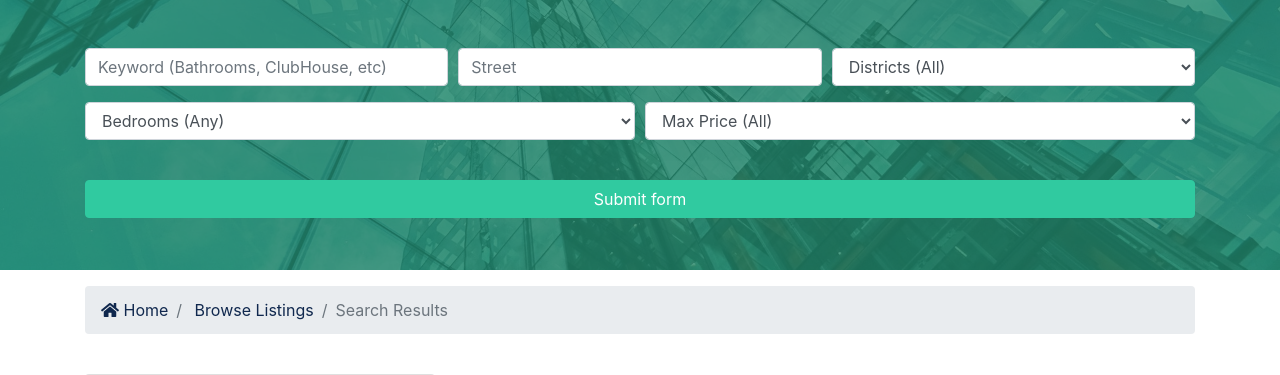
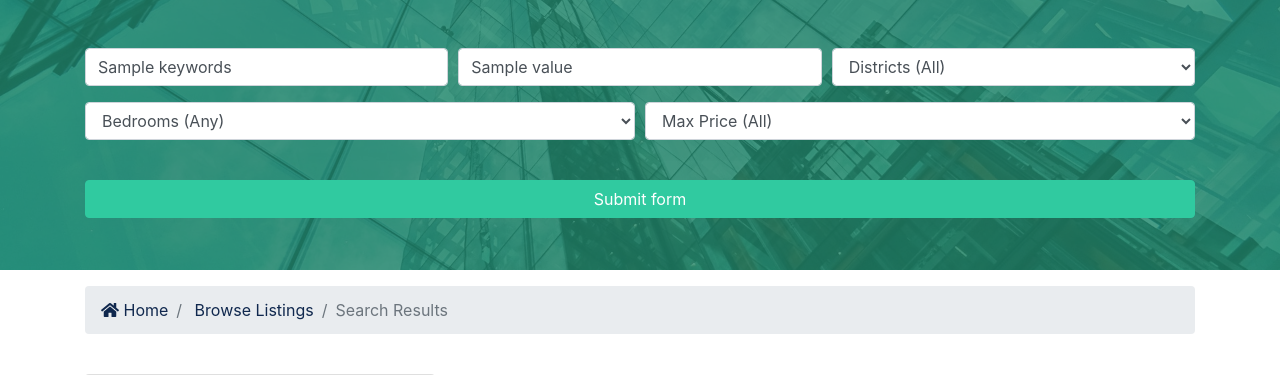
Before and after one commit to sk011094/hkct, a Django app: template templates/listings/search.html in a window 1280 px wide. Shown: the part 164-539 px from the top of the page. Run offline with Django 4.2, Linux system fonts and the light colour scheme; tables that the repository leaves empty hold one stand-in row (values such as "Sample post"); the template is opened without the code that fills it: values that come from a table or form of the project are taken from there, most other values are stand-ins (such as "Sample title", 1, 10 or a date in 2020); grey boxes marked "Sample" are stand-in pictures; some libraries are stand-ins or nearby versions.

Commit message:
step 13:redo the search page and link index and seachl result 11/09

```diff
--- a/listings/models.py
+++ b/listings/models.py
@@ -1,6 +1,7 @@
 from django.db import models
 from datetime import datetime
 from realtors.models import Realtor
+from listings.choices import district_choices
 
 # Create your models here.
 class Listing(models.Model):
@@ -8,7 +9,7 @@ class Listing(models.Model):
     title = models.CharField(max_length=200)
     address = models.CharField(max_length=200)
     street = models.CharField(max_length=200)
-    district = models.CharField(max_length=50)
+    district = models.CharField(max_length=50,choices=district_choices.items())
     description = models.TextField(blank=True)
     price = models.IntegerField()
     bedrooms = models.IntegerField()
--- a/templates/listings/search.html
+++ b/templates/listings/search.html
@@ -4,7 +4,7 @@
     <div class="container">
       <div class="row text-center">
         <div class="col-md-12">
-          <form action="search.html">
+          <form action={% url "search" %}>
             <!-- Form Row 1 -->
             <div class="form-row">
               <div class="col-md-4 mb-3">
@@ -13,17 +13,19 @@
                   type="text"
                   name="keywords"
                   class="form-control"
+                  value="{{values.keywords}}"
                   placeholder="Keyword (Bathrooms, ClubHouse, etc)"
                 />
               </div>
 
               <div class="col-md-4 mb-3">
-                <label class="sr-only">City</label>
+                <label class="sr-only">Title</label>
                 <input
                   type="text"
-                  name="Street"
+                  name="title"
                   class="form-control"
-                  placeholder="Street"
+                  placeholder="Title"
+                  value="{{values.title}}"
                 />
               </div>
 
@@ -35,7 +37,9 @@
                     Districts (All)
                   </option>
                   {% for key,value in district_choices.items %}
-                  <option value="{{key}}">{{value}}</option>
+                  <option value="{{key}}"
+                  {% if key == values.District %} selected {% endif %}
+                  >{{value}}</option>
                   {% endfor %}
 
                 </select>
@@ -51,7 +55,9 @@
                     Bedrooms (Any)
                   </option>
                   {% for key,value in bedroom_choices.items %}
-                  <option value="{{key}}">{{value}}</option>
+                  <option value="{{key}}"
+                  {% if key == values.bedrooms %} selected {% endif %}
+                  >{{value}}</option>
                   {% endfor %}
 
                 </select>
@@ -63,7 +69,9 @@
                     Max Price (All)
                   </option>
                   {% for key,value in price_choices.items %}
-                  <option value="{{key}}">{{value}}</option>
+                  <option value="{{key}}"
+                  {% if key == values.price %} selected {% endif %}
+                  >{{value}}</option>
                   {% endfor %}
 
                 </select>
--- a/templates/pages/index.html
+++ b/templates/pages/index.html
@@ -29,15 +29,15 @@
                     <label class="sr-only">street</label>
                     <input
                       type="text"
-                      name="street"
+                      name="title"
                       class="form-control"
-                      placeholder="Street"
+                      placeholder="title"
                     />
                   </div>
 
                   <div class="col-md-4 mb-3">
                     <label class="sr-only">District</label>
-                    <select name="district" class="form-control">
+                    <select name="District" class="form-control">
                       <option selected="true" disabled="disabled">
 
                         District (All)
```
Also changed, not shown: listings/views.py (+42 -9 lines).
